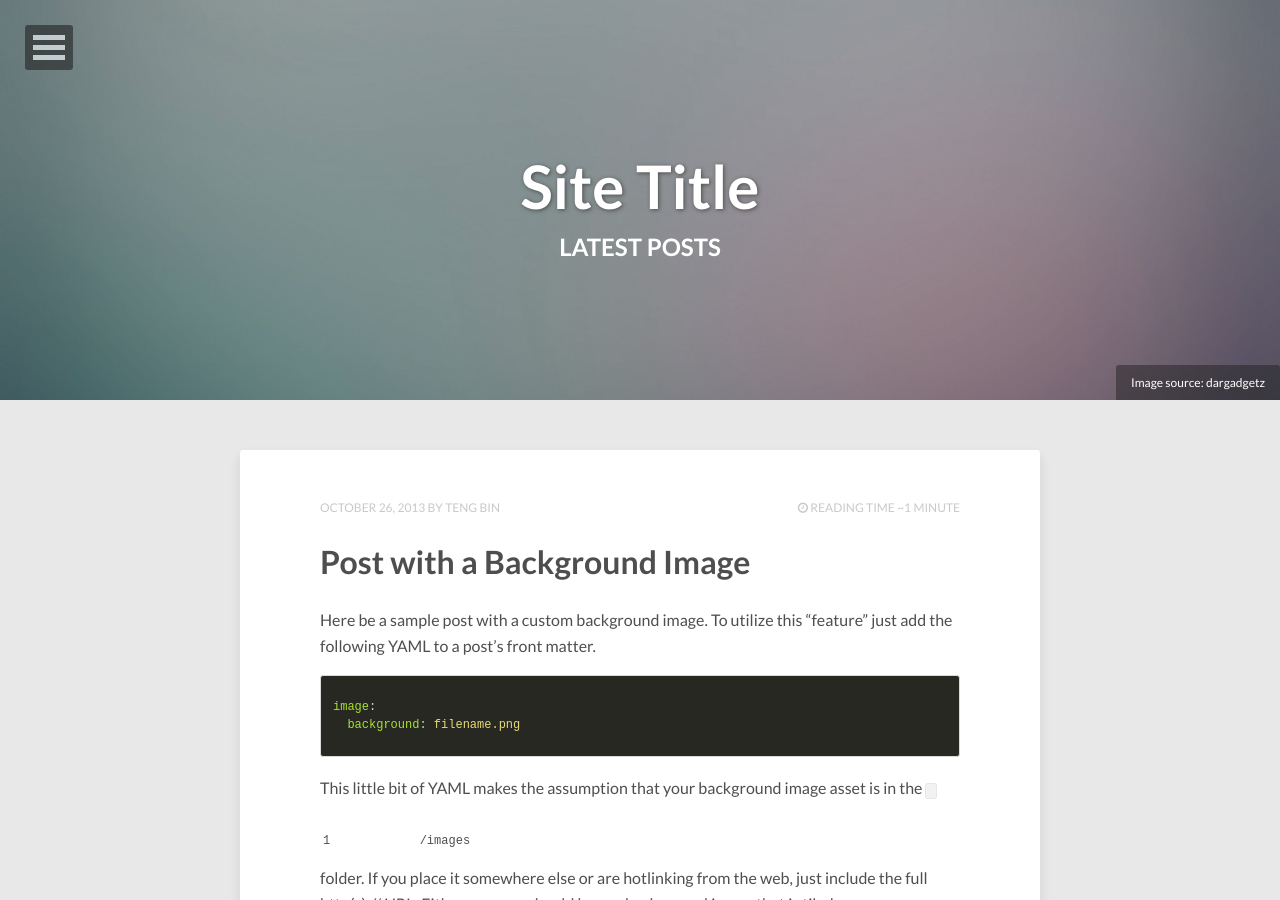
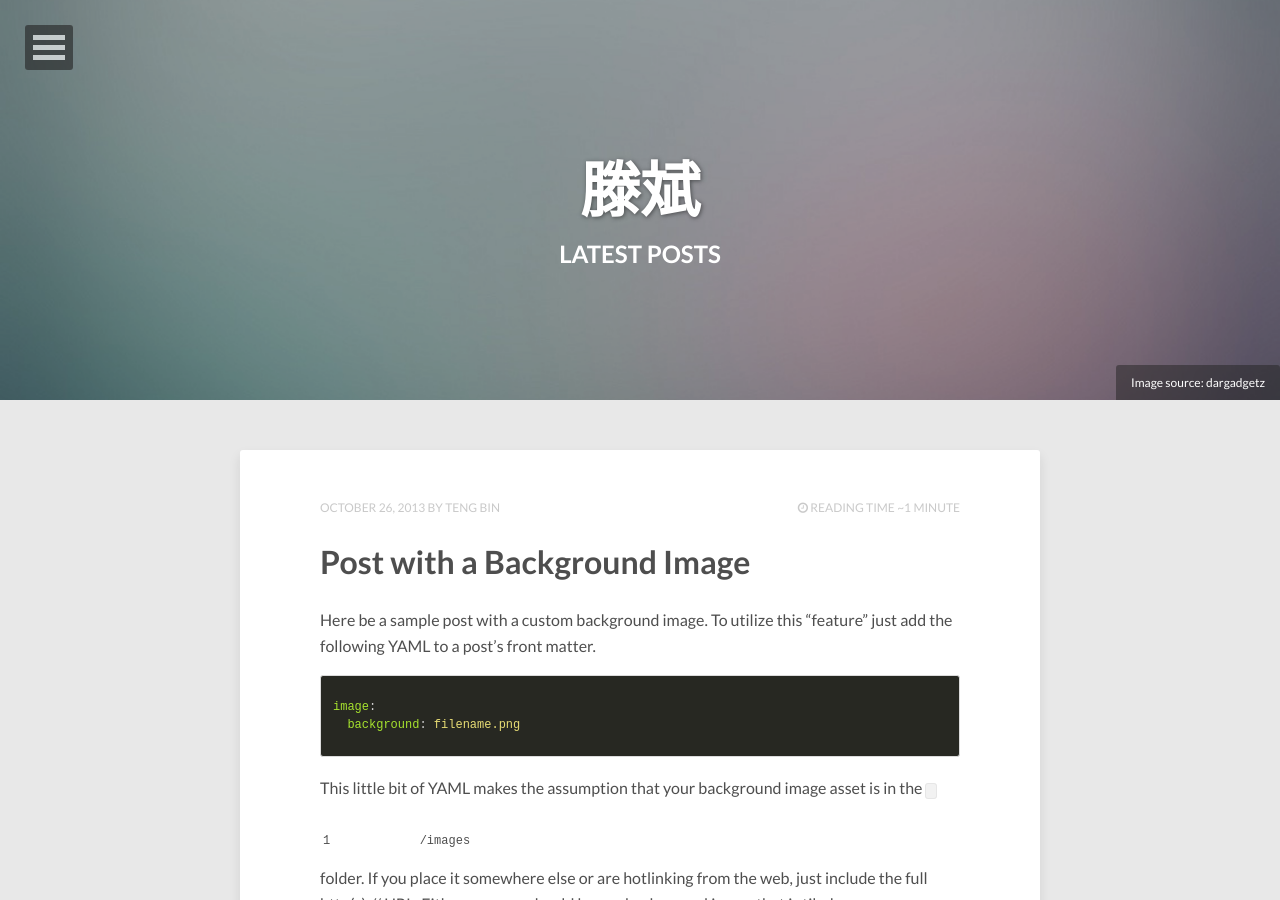
Before and after one commit to tengbinlive/tengbinlive.github.io, a Jekyll site: the page built from index.html, in a window 1280 px wide and 900 px high. Built offline with Jekyll 4.4.1, drawn with Linux system fonts in a browser that asks for light colours; nearby versions of some CDN libraries; the list of posts is cut into pages by our own code.

Commit message:
no message

```diff
--- a/_config.yml
+++ b/_config.yml
@@ -1,5 +1,5 @@
-title:            Site Title
-description:      Describe your website here.
+title:            滕斌
+description:      android
 disqus_shortname:
 reading_time:     true
 words_per_minute: 200
@@ -11,7 +11,7 @@ url:
 owner:
   name:           TENG BIN
   avatar:         avatar.jpg
-  bio:            "Your bio goes here. It shouldn't be super long but a good two sentences or two should suffice."
+  bio:            "这是一个程序员"
   email:          tengbinlive@gmail.com
   # Social networking links used in footer. Update and remove as you like.
   twitter:
--- a/index.html
+++ b/index.html
@@ -7,7 +7,6 @@ comments: false
 image:
   feature: abstract-1.jpg
   credit: dargadgetz
-  creditlink: http://www.dargadgetz.com/ios-7-abstract-wallpaper-pack-for-iphone-5-and-ipod-touch-retina/
 ---
 
 {% for post in paginator.posts %}
```
Also changed, not shown: README.md, images/hpstr-jekyll-theme-preview.jpg (deleted), images/twitter-card-summary-large-image.jpg (deleted).
